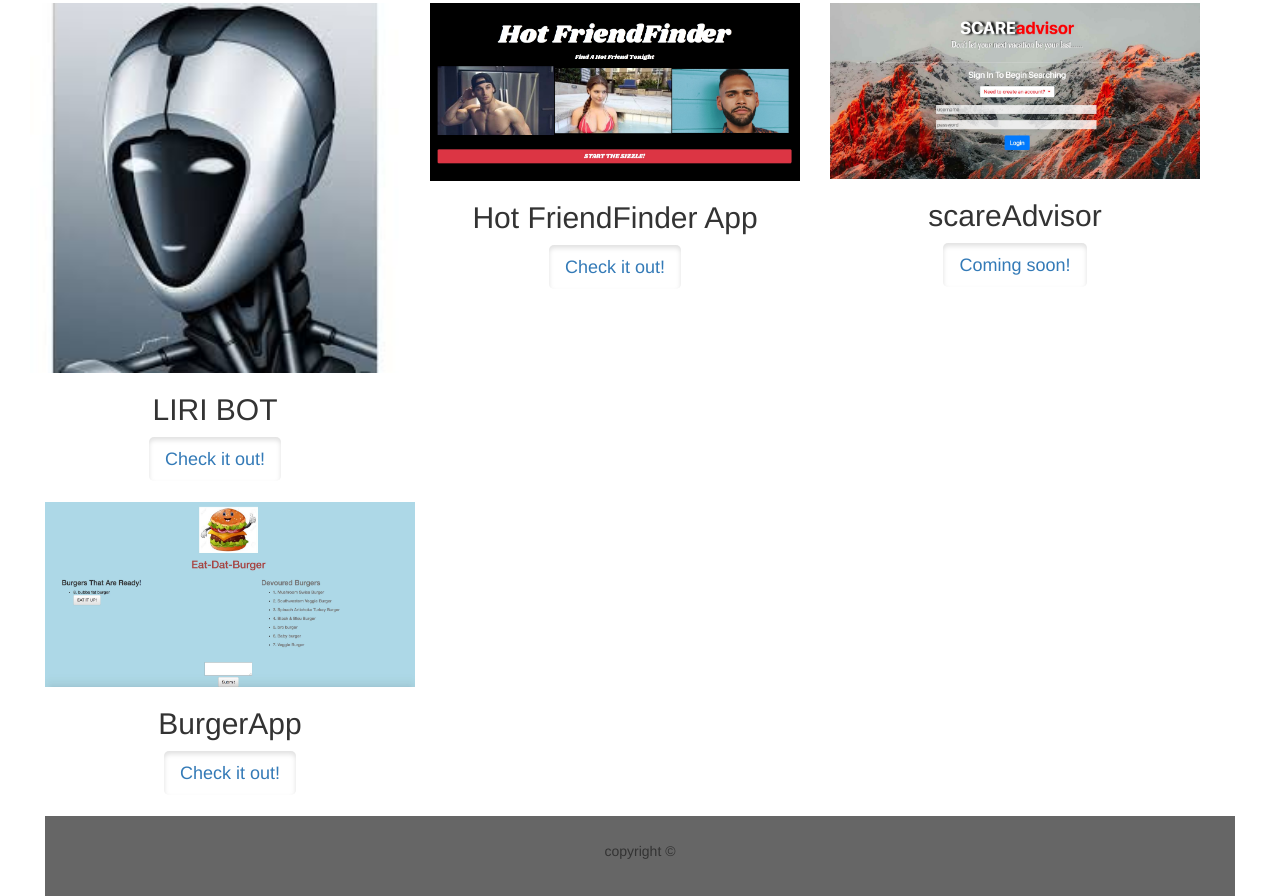
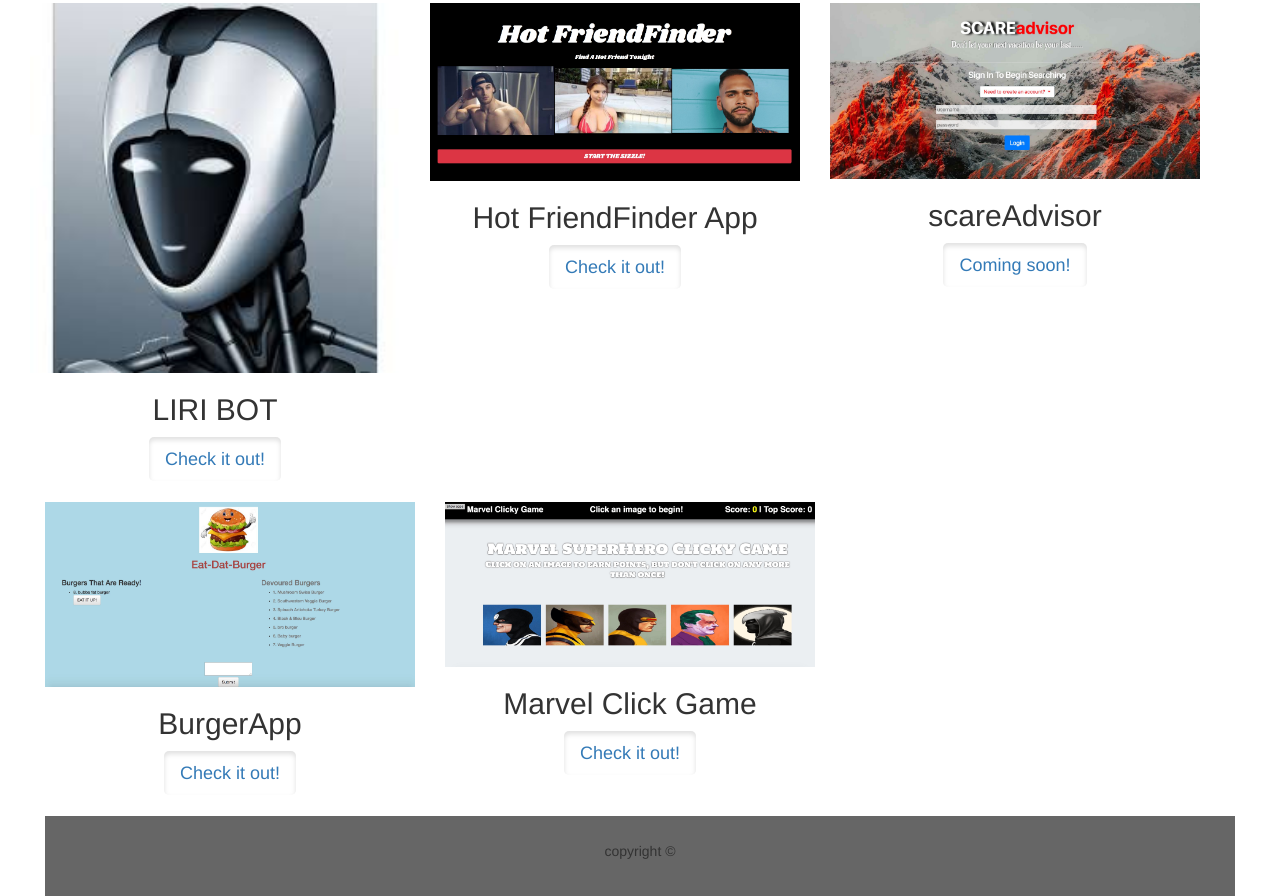
Before and after one commit to jpeckjr/Main_Portfolio, a plain HTML site: page portfolio.html in a window 1280 px wide. Shown: the part 1019-1915 px from the top of the page. Drawn offline with nearby package versions, Linux system fonts and the light colour scheme.

Commit message:
added click game

```diff
--- a/portfolio.html
+++ b/portfolio.html
@@ -120,6 +120,13 @@
                <h2 class="card-title">BurgerApp</h2>
                <a href="https://rocky-inlet-41390.herokuapp.com" class="btn btn-secondary btn-lg active" role="button" aria-pressed="true">Check it out!</a>
               </div>
+              <div class="container-fluid bg-3 text-center">
+                <div class="row">
+                  <div class="col-sm-3 card" style="width:400px;">
+                    <img src="Images/Marvel.jpeg" class="img-responsive card-img-top" style="width:100%" alt="ClickyGameApp">
+                   <h2 class="card-title">Marvel Click Game</h2>
+                   <a href="https://jpeckjr.github.io/MarvelHeroClickyGame/" class="btn btn-secondary btn-lg active" role="button" aria-pressed="true">Check it out!</a>
+                  </div>
             </div><br>
 
 
```
Also changed, not shown: Images/Marvel.jpeg (added).
